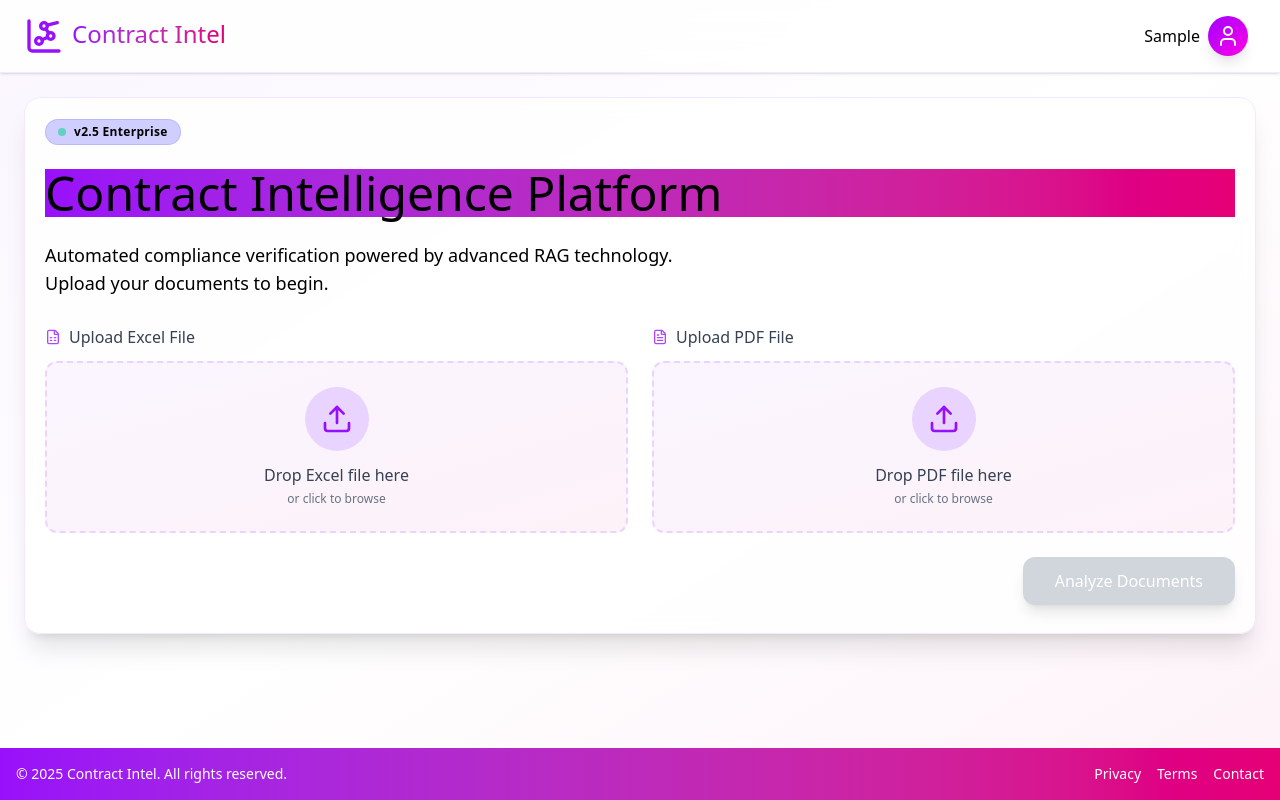
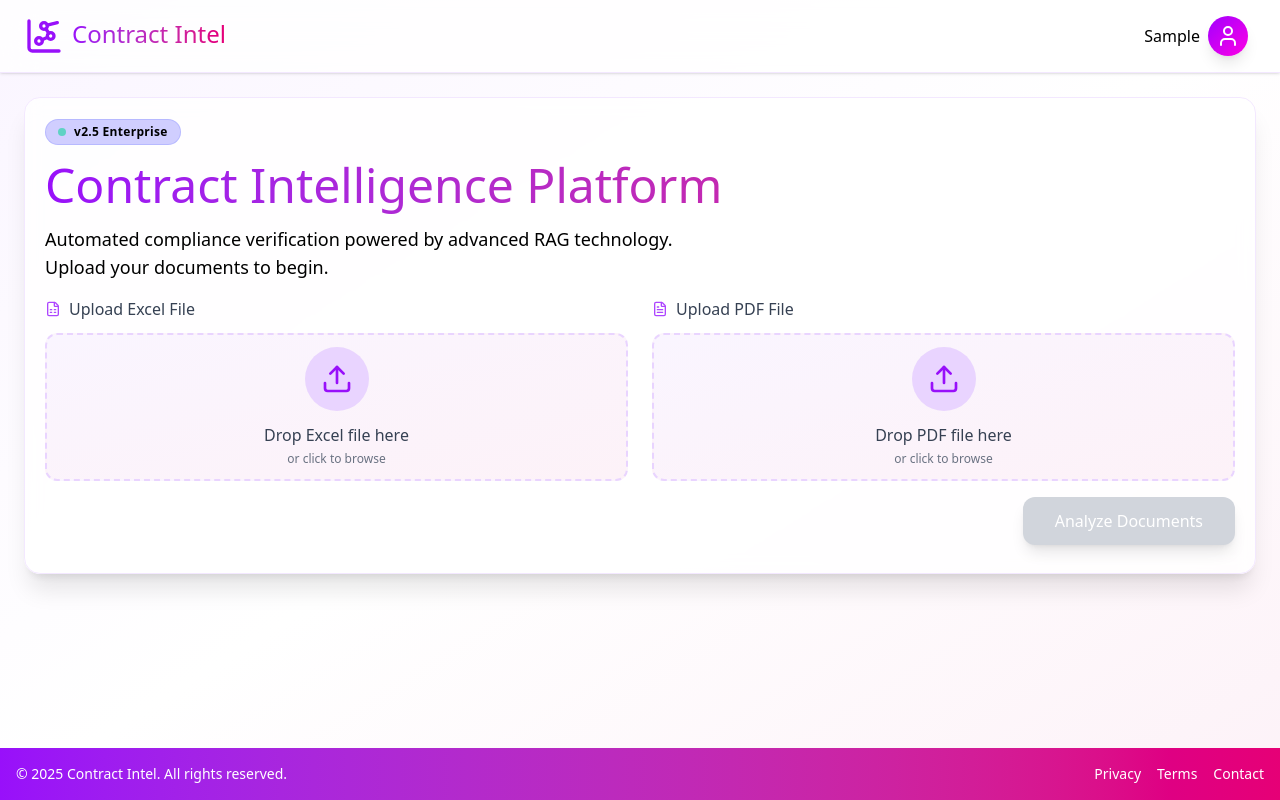
Before and after one commit to murali04/ContractAnalysisPlatformEnhancedUI, a React (Vite) app in the folder frontend/: page / in a window 1280 px wide. Both pictures are taken after typing "Sample" into the empty fields and a click on the button "Enter Workspace". Built offline with nearby package versions, Linux system fonts and the light colour scheme; the HTML template or start-up script is replaced by a standard one.

Commit message:
Updated styles, pdf highlight

```diff
--- a/frontend/src/charts/RadialHealthChart.tsx
+++ b/frontend/src/charts/RadialHealthChart.tsx
@@ -21,17 +21,19 @@ const RadialHealthChart: React.FC<RadialHealthChartProps> = ({
     <div className="h-full relative" ref={ref}>
       {/* Center Text */}
       <div className="absolute inset-0 flex flex-col items-center justify-center">
-        <span className="text-3xl font-semibold text-gray-800">{value}%</span>
+        <span className="text-3xl font-semibold text-gray-800 mb-10">
+          {value}%
+        </span>
       </div>
 
-      <div className="absolute inset-0 flex flex-col items-center justify-center mt-30">
+      <div className="absolute inset-0 flex flex-col items-center justify-center mt-16">
         <span className="text-xl text-gray-700">Health Score</span>
       </div>
 
       <ResponsiveContainer>
         <RadialBarChart
           cx="50%"
-          cy="65%"
+          cy="50%"
           innerRadius="80%"
           barSize={20}
           data={radialData}
--- a/frontend/src/charts/StatusBarChart.tsx
+++ b/frontend/src/charts/StatusBarChart.tsx
@@ -43,7 +43,7 @@ const StatusBarChart: React.FC<StatusBarChartProps> = ({ data }) => {
         <BarChart
           data={data}
           layout="vertical"
-          margin={{ top: 10, right: 10, left: 10, bottom: 20 }}
+          margin={{ top: 10, right: 10, left: 10, bottom: 50 }}
         >
           <XAxis type="number" hide />
           <YAxis
@@ -58,7 +58,7 @@ const StatusBarChart: React.FC<StatusBarChartProps> = ({ data }) => {
 
           <Bar
             dataKey="value"
-            barSize={20}
+            barSize={18}
             radius={[0, 10, 10, 0]}
             isAnimationActive={visible} // enable animation
             animationDuration={5000}
--- a/frontend/src/components/AnalysisResults.tsx
+++ b/frontend/src/components/AnalysisResults.tsx
@@ -1,26 +1,24 @@
-import { CheckCircle, Cpu, FileX, Lightbulb } from "lucide-react";
 import { useState } from "react";
 import RadialHealthChart from "../charts/RadialHealthChart";
 import StatusBarChart from "../charts/StatusBarChart";
+import { useAuth } from "../context/AuthContext";
 import { ItemsList } from "./ItemsList";
 import { PdfContainer } from "./pdf/PdfContainer";
 import ChartContainer from "./reusable/ChartContainer";
-import { ScoreBar } from "./reusable/ScoreBar";
-import SearchBox from "./reusable/SearchBox";
 import StatCard from "./StatCard";
-import { StatusBadge } from "./StatusBadge";
 import { TabsPanel } from "./TabsPanel";
-import { useAuth } from "../context/AuthContext";
 
 interface AnalysisResultsProps {
   pdfFile: File | null;
   analysisData: any;
 }
 
-export function AnalysisResults({ pdfFile, analysisData }: AnalysisResultsProps) {
+export function AnalysisResults({
+  pdfFile,
+  analysisData,
+}: AnalysisResultsProps) {
   // Get username from context or fallback to localStorage directly to ensure it displays
-  const { username: contextUsername } = useAuth();
-  const username = contextUsername || localStorage.getItem("username") || "User";
+  const { username = "User" } = useAuth();
 
   const [selectedObligation, setSelectedObligation] = useState<
     null | (typeof analysisData.results)[0]
@@ -29,7 +27,7 @@ export function AnalysisResults({ pdfFile, analysisData }: AnalysisResultsProps)
 
   const handleChangeObligation = (obligation: any) => {
     setSelectedObligation(obligation);
-    setSelectedClause("");
+    setSelectedClause(obligation.supporting_clauses.join("\n"));
   };
 
   const [openItemId, setOpenItemId] = useState<number | null>(null);
@@ -55,8 +53,12 @@ export function AnalysisResults({ pdfFile, analysisData }: AnalysisResultsProps)
   // Calculate stats
   const results = analysisData?.results || [];
   const totalObligations = results.length;
-  const compliantCount = results.filter((r: any) => r.is_present === "Yes").length;
-  const nonCompliantCount = results.filter((r: any) => r.is_present === "No").length;
+  const compliantCount = results.filter(
+    (r: any) => r.is_present === "Yes"
+  ).length;
+  const nonCompliantCount = results.filter(
+    (r: any) => r.is_present === "No"
+  ).length;
 
   // Calculate average confidence/score for radial chart
   // Ensure we handle potential string values or missing fields robustly
@@ -77,8 +79,6 @@ export function AnalysisResults({ pdfFile, analysisData }: AnalysisResultsProps)
     { name: "Compliance", value: compliantCount, fill: "#00a63e" },
     { name: "Non Compliance", value: nonCompliantCount, fill: "#e7000b" },
   ];
-
-
 
   const changeClause = (clause: string) => {
     setSelectedClause(clause);
@@ -184,7 +184,6 @@ export function AnalysisResults({ pdfFile, analysisData }: AnalysisResultsProps)
             />
           </div>
         </div>
-
       </div>
     </div>
   );
--- a/frontend/src/components/FileUpload.tsx
+++ b/frontend/src/components/FileUpload.tsx
@@ -56,14 +56,16 @@ export function FileUpload({
     <div className="bg-white/80 backdrop-blur-sm rounded-2xl shadow-xl border border-purple-100 p-5">
       <div className="flex flex-col justify-center relative overflow-hidden">
         <div className="relative">
-          <div className="inline-flex items-center gap-2 px-3 py-1 rounded-full bg-indigo-500/30 border border-indigo-400/30 mb-6">
+          <div className="inline-flex items-center gap-2 px-3 py-1 rounded-full bg-indigo-500/30 border border-indigo-400/30 mb-2">
             <span className="w-2 h-2 bg-emerald-400 rounded-full animate-pulse"></span>
             <span className="text-xs font-semibold tracking-wide">
               v2.5 Enterprise
             </span>
           </div>
-          <h1 className="text-5xl mb-6 bg-linear-to-r from-purple-600 to-pink-600">Contract Intelligence Platform</h1>
-          <p className="text-lg mb-5">
+          <h1 className="text-5xl leading-16 mb-2 bg-linear-to-r from-purple-600 to-pink-600 bg-clip-text text-transparent">
+            Contract Intelligence Platform
+          </h1>
+          <p className="text-lg mb-2">
             Automated compliance verification powered by advanced RAG
             technology.
             <br />
@@ -71,7 +73,7 @@ export function FileUpload({
           </p>
         </div>
       </div>
-      <div className="grid grid-cols-1 md:grid-cols-2 gap-6 mb-6 mt-2">
+      <div className="grid grid-cols-1 md:grid-cols-2 gap-6 mb-4 mt-2">
         {/* Excel Upload */}
         <div>
           <label className="block text-gray-700 mb-3">
@@ -92,7 +94,8 @@ export function FileUpload({
             />
             <label
               htmlFor="excel-upload"
-              className={`flex flex-col items-center justify-center gap-3 p-6 border-2 border-dashed rounded-xl cursor-pointer transition-all min-h-[140px] ${excelFile
+              className={`flex flex-col items-center justify-center gap-3 p-3 border-2 border-dashed rounded-xl cursor-pointer transition-all min-h-[140px] ${
+                excelFile
                   ? "border-green-400 bg-linear-to-br from-green-50 to-emerald-50 shadow-md"
                   : "border-purple-200 hover:border-purple-400 bg-linear-to-br from-purple-50 to-pink-50 hover:shadow-lg"
               } ${isAnalyzing ? "opacity-50 cursor-not-allowed" : ""}`}
@@ -159,7 +162,8 @@ export function FileUpload({
             />
             <label
               htmlFor="pdf-upload"
-              className={`flex flex-col items-center justify-center gap-3 p-6 border-2 border-dashed rounded-xl cursor-pointer transition-all min-h-[140px] ${pdfFile
+              className={`flex flex-col items-center justify-center gap-3 p-3 border-2 border-dashed rounded-xl cursor-pointer transition-all min-h-[140px] ${
+                pdfFile
                   ? "border-green-400 bg-linear-to-br from-green-50 to-emerald-50 shadow-md"
                   : "border-purple-200 hover:border-purple-400 bg-linear-to-br from-purple-50 to-pink-50 hover:shadow-lg"
               } ${isAnalyzing ? "opacity-50 cursor-not-allowed" : ""}`}
--- a/frontend/src/components/reusable/ChartContainer.tsx
+++ b/frontend/src/components/reusable/ChartContainer.tsx
@@ -5,7 +5,7 @@ interface ChartContainerProps {
 
 const ChartContainer: React.FC<ChartContainerProps> = ({ title, children }) => {
   return (
-    <div className="bg-linear-to-br from-purple-50 to-pink-50 border border-purple-200 rounded-xl p-6 min-h-[250px] shadow-md hover:shadow-xl transition-shadow">
+    <div className="bg-linear-to-br from-purple-50 to-pink-50 border border-purple-200 rounded-xl p-6 h-[230px] shadow-md hover:shadow-xl transition-shadow">
       <span className="text-xl text-purple-600">{title}</span>
 
       <div className="w-full h-[200px] mt-3 hover:scale-105 hover:bg-white/40 transition-all duration-300 relative">
```
Lines whose indentation alone changed are shown as unchanged.
